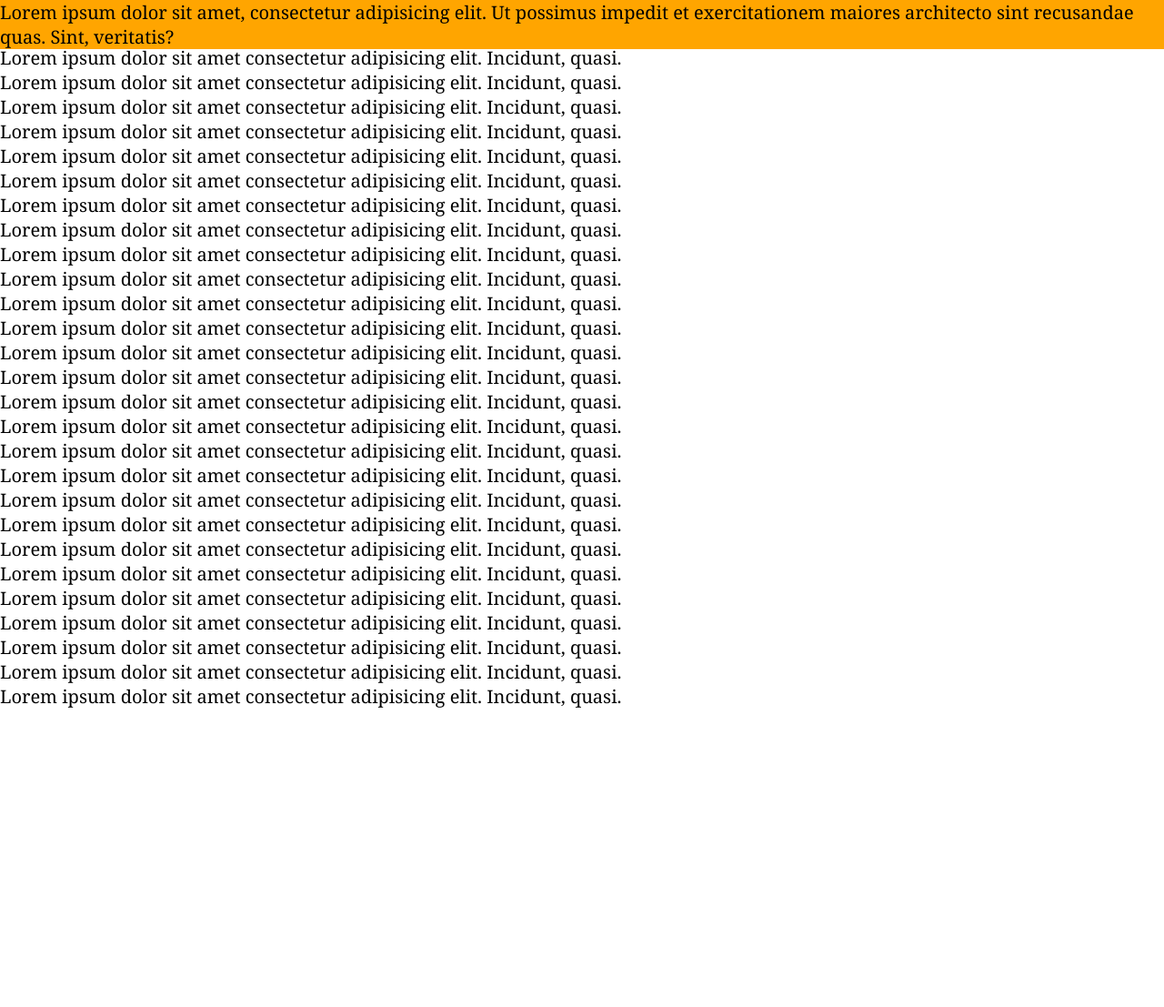
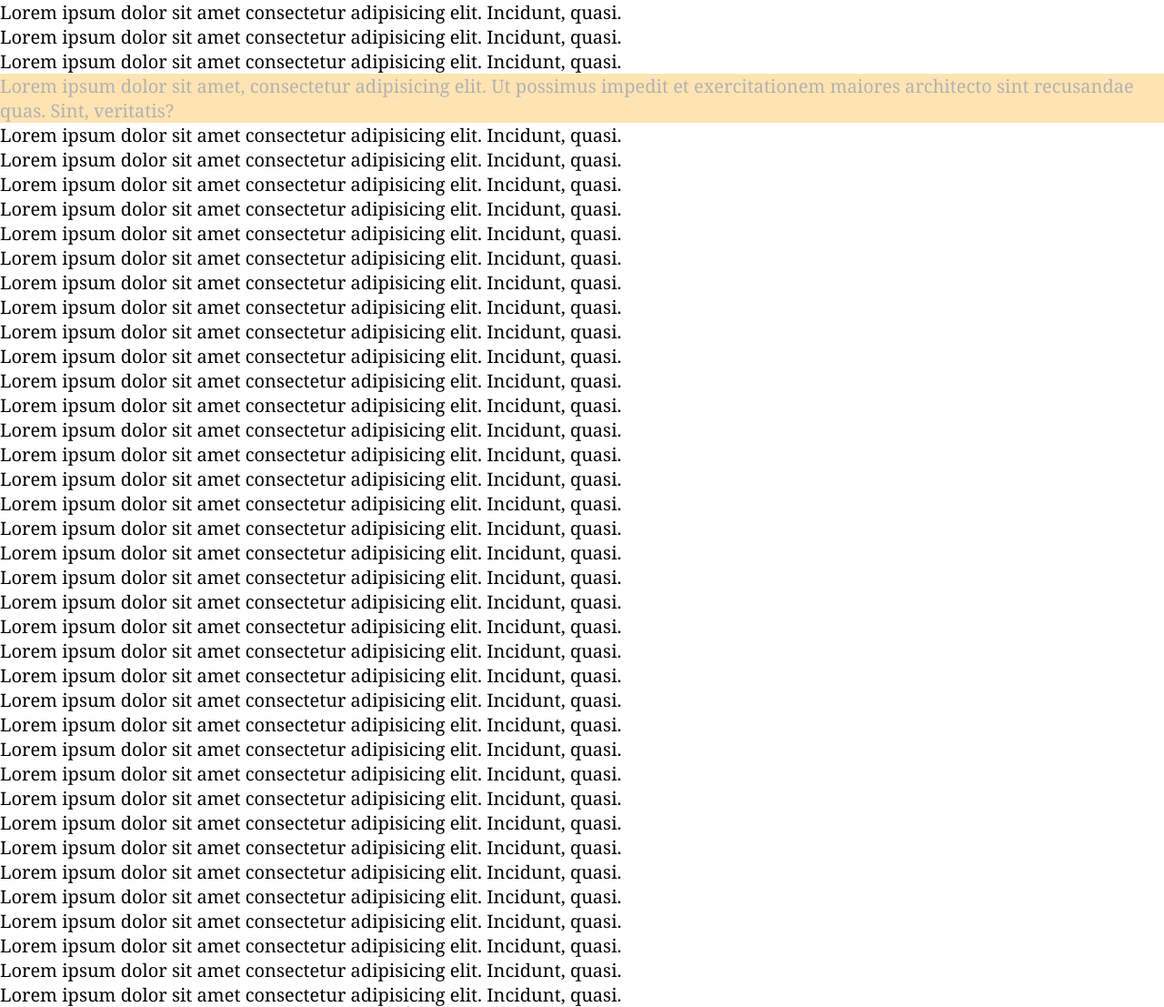
Before and after one commit to Anju0307/CSS-basico, a plain HTML site: page index.html in a window 1280 px wide. Shown: the whole page at 91% size. Before the commit the page ends 800 px from the top, so only its background shows below. Drawn offline with Linux system fonts and the light colour scheme.

Commit message:
Position Sticky

```diff
--- a/index.html
+++ b/index.html
@@ -10,10 +10,6 @@
 </head>
 
 <body>
-    <div class="contenedor">
-        Lorem ipsum dolor sit amet, consectetur adipisicing elit. Ut possimus impedit et exercitationem maiores
-        architecto sint recusandae quas. Sint, veritatis?
-    </div>
     <div class="texto">
         Lorem ipsum dolor sit amet consectetur adipisicing elit. Incidunt, quasi.
     </div>
@@ -22,6 +18,10 @@
     </div>
     <div class="texto">
         Lorem ipsum dolor sit amet consectetur adipisicing elit. Incidunt, quasi.
+    </div>
+    <div class="contenedor">
+        Lorem ipsum dolor sit amet, consectetur adipisicing elit. Ut possimus impedit et exercitationem maiores
+        architecto sint recusandae quas. Sint, veritatis?
     </div>
     <div class="texto">
         Lorem ipsum dolor sit amet consectetur adipisicing elit. Incidunt, quasi.
@@ -96,6 +96,43 @@
     <div class="texto">
         Lorem ipsum dolor sit amet consectetur adipisicing elit. Incidunt, quasi.
     </div>
+    <div class="texto">
+        Lorem ipsum dolor sit amet consectetur adipisicing elit. Incidunt, quasi.
+    </div>
+    <div class="texto">
+        Lorem ipsum dolor sit amet consectetur adipisicing elit. Incidunt, quasi.
+    </div>
+    <div class="texto">
+        Lorem ipsum dolor sit amet consectetur adipisicing elit. Incidunt, quasi.
+    </div>
+    <div class="texto">
+        Lorem ipsum dolor sit amet consectetur adipisicing elit. Incidunt, quasi.
+    </div>
+    <div class="texto">
+        Lorem ipsum dolor sit amet consectetur adipisicing elit. Incidunt, quasi.
+    </div>
+    <div class="texto">
+        Lorem ipsum dolor sit amet consectetur adipisicing elit. Incidunt, quasi.
+    </div>
+    <div class="texto">
+        Lorem ipsum dolor sit amet consectetur adipisicing elit. Incidunt, quasi.
+    </div>
+    <div class="texto">
+        Lorem ipsum dolor sit amet consectetur adipisicing elit. Incidunt, quasi.
+    </div>
+    <div class="texto">
+        Lorem ipsum dolor sit amet consectetur adipisicing elit. Incidunt, quasi.
+    </div>
+    <div class="texto">
+        Lorem ipsum dolor sit amet consectetur adipisicing elit. Incidunt, quasi.
+    </div>
+    <div class="texto">
+        Lorem ipsum dolor sit amet consectetur adipisicing elit. Incidunt, quasi.
+    </div>
+    <div class="texto">
+        Lorem ipsum dolor sit amet consectetur adipisicing elit. Incidunt, quasi.
+    </div>
+
 </body>
 
 </html>
--- a/style.css
+++ b/style.css
@@ -1,4 +1,5 @@
-/* Position Fixed */
+/* Position sticky */
+/* Mantiene la posicion a diferencia del fixed */
 
 *{
     font-family: Georgia, 'Times New Roman', Times, serif;
@@ -7,11 +8,9 @@
     margin: 0;
     padding: 0;
 }
-body{
-    padding-top: 50px;
-}
 .contenedor{
     background: orange;
-    position: fixed;
-    margin-top: -50px;
+    position: sticky;
+    opacity: .3;
+    top: 0;
 }
```
